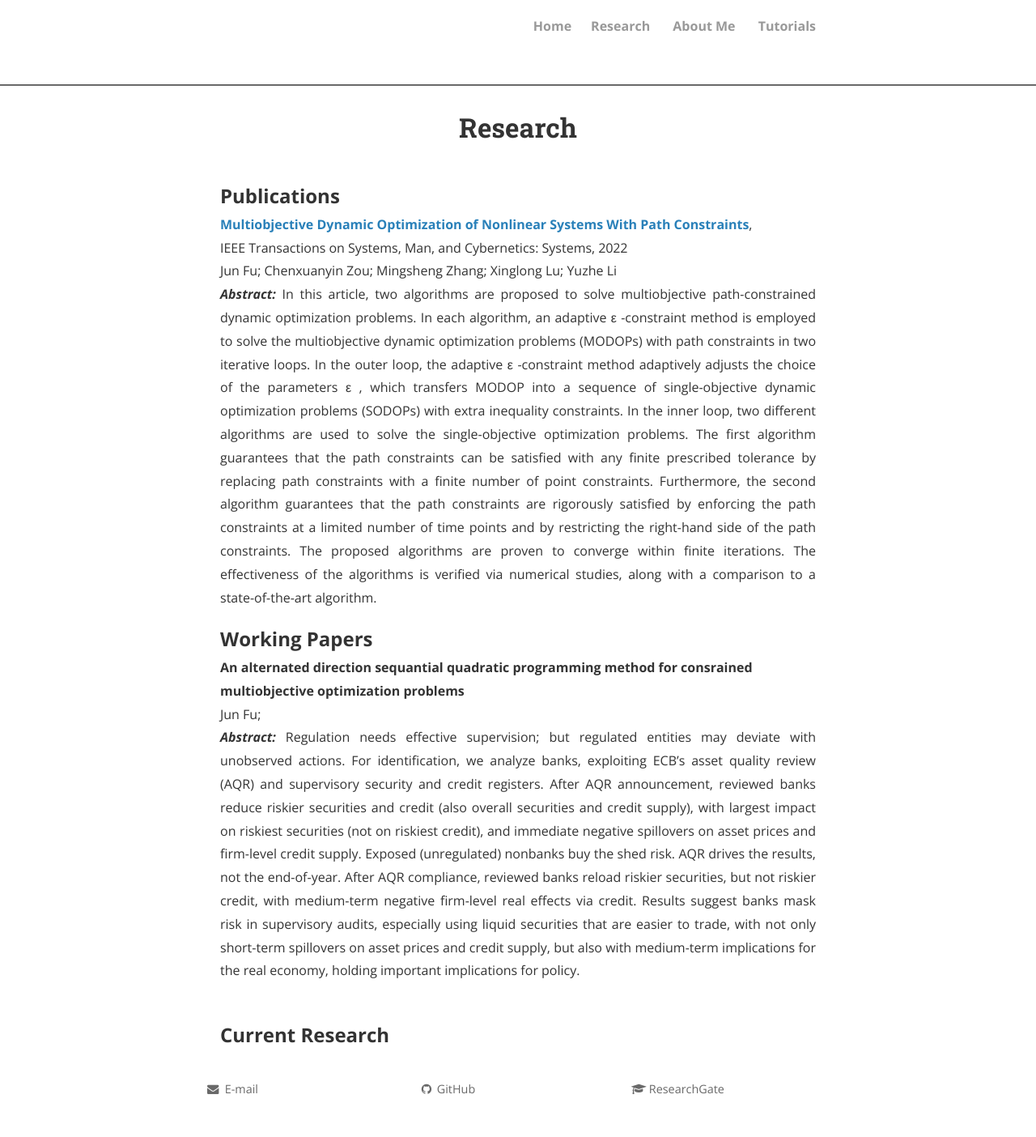
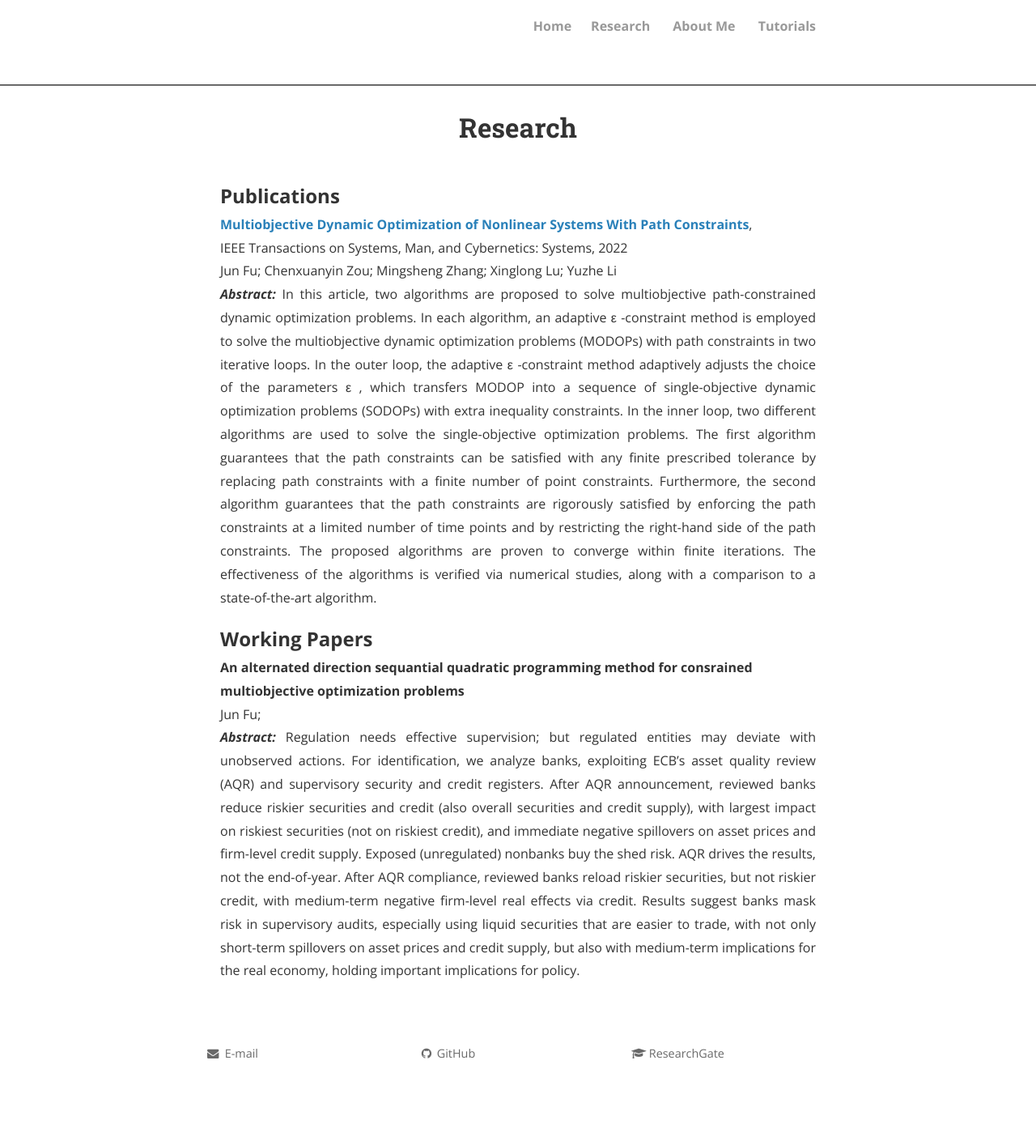
Before and after one commit to zcxy-academic/zcxy-academic.github.io, a Jekyll site: the page built from research.html, in a window 1280 px wide. Shown: the whole page at 81% size. Built offline with Jekyll 4.4.1, drawn with Linux system fonts in a browser that asks for light colours; nearby versions of some CDN libraries; comment, search, counter and statistics services are not loaded; a style sheet for code colours, icons or effects is not loaded; after the commit the page ends 1361 px from its top, so only the background shows below that.

Commit message:
Update research.html

```diff
--- a/research.html
+++ b/research.html
@@ -12,5 +12,3 @@ permalink: /research/
 <font size="+2"><strong> Working Papers</strong></font><br>
 <strong>An alternated direction sequantial quadratic programming method for consrained multiobjective optimization problems</strong><br>Jun Fu;<br>
 <p style="text-align:justify"><b><i>Abstract: </i></b>Regulation needs effective supervision; but regulated entities may deviate with unobserved actions. For identification, we analyze banks, exploiting ECB’s asset quality review (AQR) and supervisory security and credit registers. After AQR announcement, reviewed banks reduce riskier securities and credit (also overall securities and credit supply), with largest impact on riskiest securities (not on riskiest credit), and immediate negative spillovers on asset prices and firm-level credit supply. Exposed (unregulated) nonbanks buy the shed risk. AQR drives the results, not the end-of-year. After AQR compliance, reviewed banks reload riskier securities, but not riskier credit, with medium-term negative firm-level real effects via credit. Results suggest banks mask risk in supervisory audits, especially using liquid securities that are easier to trade, with not only short-term spillovers on asset prices and credit supply, but also with medium-term implications for the real economy, holding important implications for policy.</p><br>
-
-<font size="+2"><strong> Current Research</strong></font><br>
```
